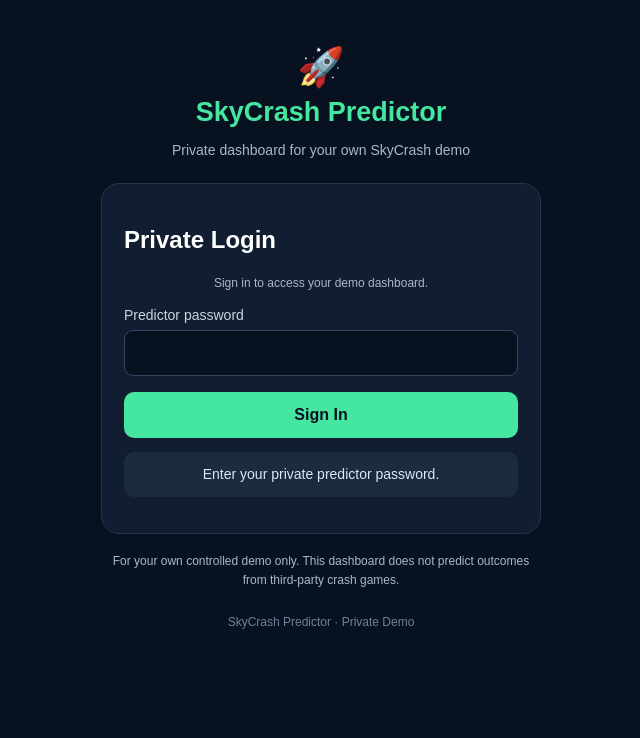
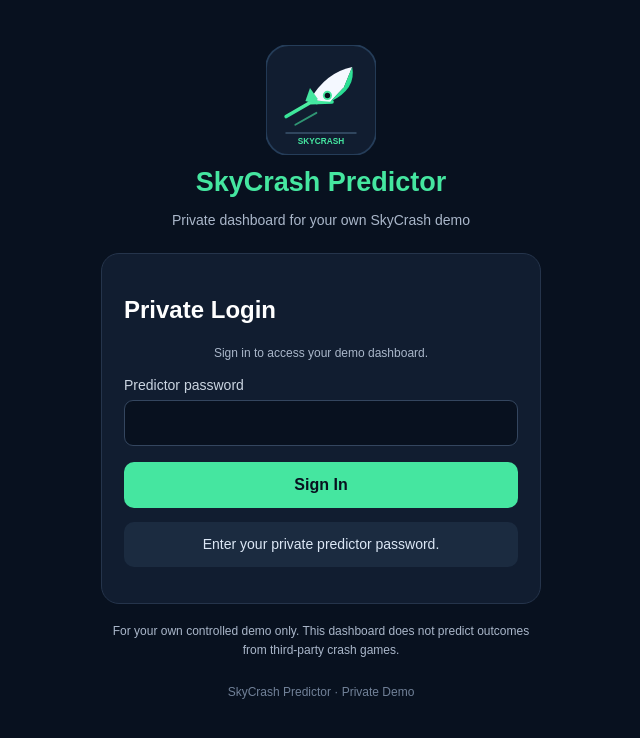
Before and after one commit to njugunaalex873-png/SkyCrash-Predictor, a website: page index.html in a window 1280 px wide. Shown: the whole page, without its empty margins (319-959 px from the left). Drawn offline with Linux system fonts and the light colour scheme.

Commit message:
Refactor logo section with SVG and styles

```diff
--- a/index.html
+++ b/index.html
@@ -29,7 +29,18 @@
       margin-bottom: 25px;
     }
 
-    .logo { font-size: 38px; }
+    .logo {
+  display: flex;
+  justify-content: center;
+  align-items: center;
+  margin-bottom: 12px;
+}
+
+.logo svg {
+  display: block;
+  width: 110px;
+  height: 110px;
+}
 
     h1 {
       margin: 8px 0;
@@ -151,7 +162,91 @@
 <body>
   <main class="container">
     <header>
-      <div class="logo">🚀</div>
+      <div class="logo">
+  <svg
+    width="110"
+    height="110"
+    viewBox="0 0 120 120"
+    xmlns="http://www.w3.org/2000/svg"
+    role="img"
+    aria-label="SkyCrash Predictor logo"
+  >
+    <defs>
+      <linearGradient id="skyGreen" x1="0" y1="0" x2="1" y2="1">
+        <stop offset="0%" stop-color="#70ffb0"/>
+        <stop offset="100%" stop-color="#00c982"/>
+      </linearGradient>
+    </defs>
+
+    <rect
+      width="120"
+      height="120"
+      rx="25"
+      fill="#111d30"
+      stroke="#253d59"
+      stroke-width="2"
+    />
+
+    <path
+      d="M22 78 L48 63 L72 62"
+      fill="none"
+      stroke="url(#skyGreen)"
+      stroke-width="4"
+      stroke-linecap="round"
+    />
+
+    <path
+      d="M32 87 L55 74"
+      fill="none"
+      stroke="#45e6a0"
+      stroke-width="2"
+      stroke-linecap="round"
+      opacity=".6"
+    />
+
+    <path
+      d="M48 60 Q65 30 94 24
+         L85 46 L70 62 L48 60Z"
+      fill="#f4f8ff"
+    />
+
+    <path
+      d="M70 62 L85 46 L94 24
+         Q99 48 70 62Z"
+      fill="url(#skyGreen)"
+    />
+
+    <path
+      d="M56 58 L48 47 L43 61 L56 65Z"
+      fill="#45e6a0"
+    />
+
+    <circle
+      cx="67"
+      cy="55"
+      r="4"
+      fill="#08111f"
+      stroke="#45e6a0"
+      stroke-width="2"
+    />
+
+    <path
+      d="M22 96 H98"
+      stroke="#30465e"
+      stroke-width="2"
+      stroke-linecap="round"
+    />
+
+    <text
+      x="60"
+      y="108"
+      fill="#45e6a0"
+      font-size="9"
+      font-weight="bold"
+      text-anchor="middle"
+    >SKYCRASH</text>
+  </svg>
+      </div>
       <h1>SkyCrash Predictor</h1>
       <p class="subtitle">Private dashboard for your own SkyCrash demo</p>
     </header>
```
